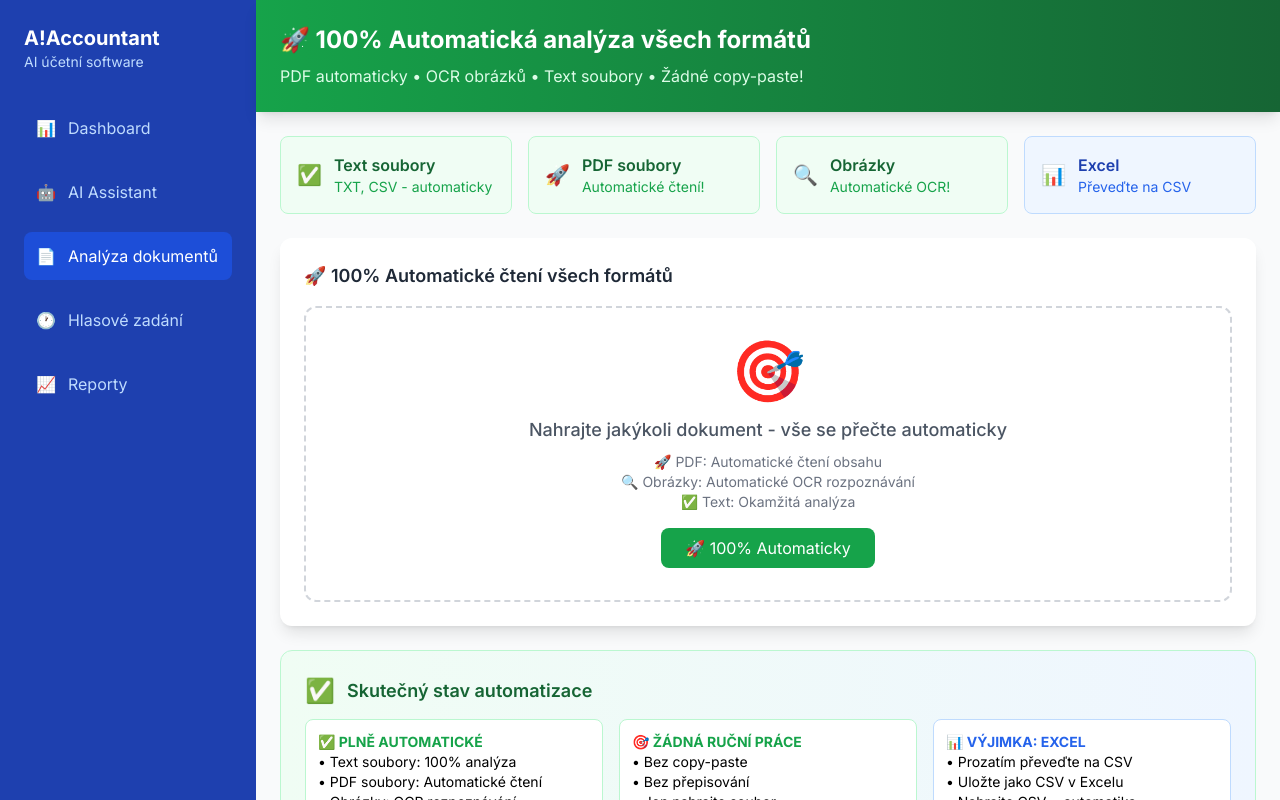
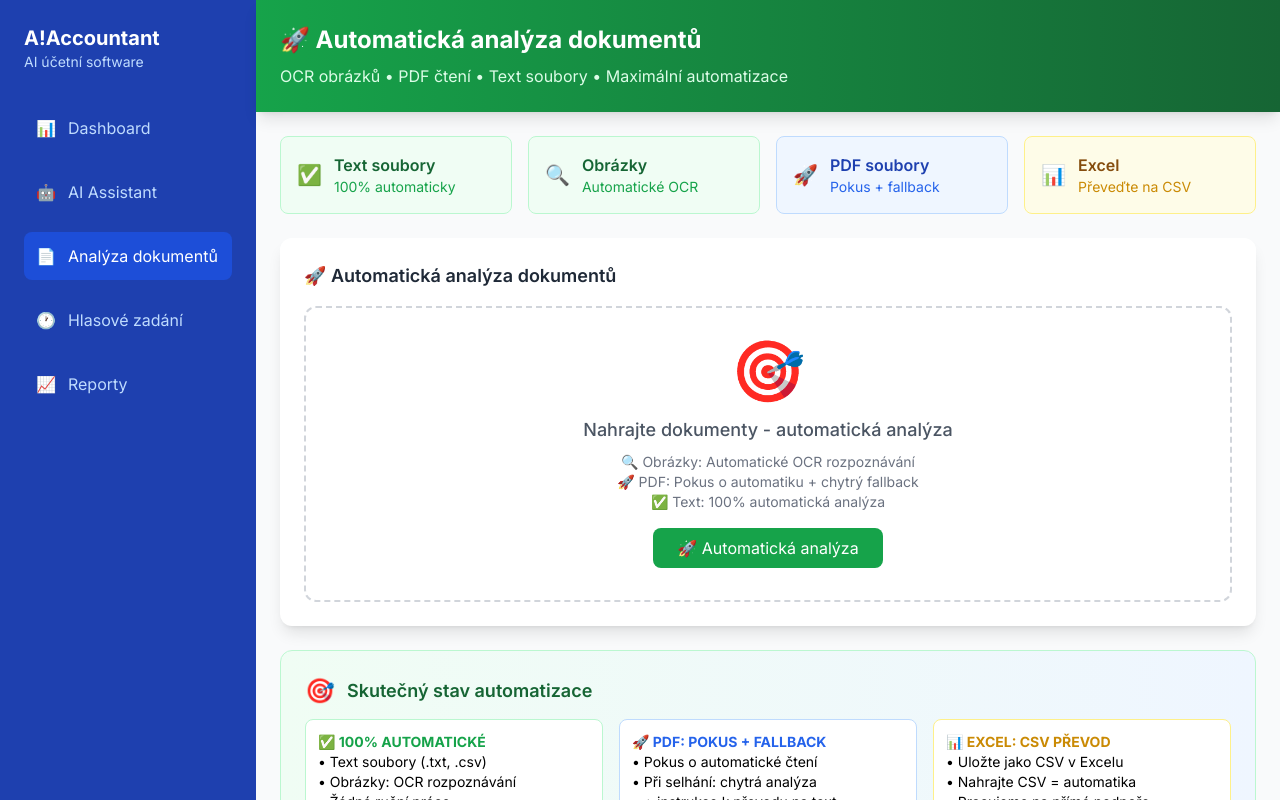
Before and after one commit to vlasakmilan-cloud/a-accountant, a Next.js app: page /analyze-document in a window 1280 px wide. Built offline with nearby package versions, Linux system fonts and the light colour scheme.

Commit message:
Update page.tsx

```diff
--- a/app/analyze-document/page.tsx
+++ b/app/analyze-document/page.tsx
@@ -57,7 +57,7 @@ export default function AnalyzeDocumentPage() {
     }
   }
 
-  // 100% AUTOMATICKÉ ČTENÍ VŠECH FORMÁTŮ
+  // AUTOMATICKÉ ČTENÍ VŠECH FORMÁTŮ
   const extractFileContent = async (file: File, fileIndex: number): Promise<string> => {
     console.log(`🔍 Processing file: ${file.name} (${file.type})`)
 
@@ -76,10 +76,10 @@ export default function AnalyzeDocumentPage() {
         return `CSV SOUBOR AUTOMATICKY PŘEČTEN: ${file.name}\n\nOBSAH:\n${text}`
       }
 
-      // PDF soubory - automatické čtení přes PDF.js
+      // PDF soubory - automatické čtení přes CDN
       else if (file.type === 'application/pdf') {
-        console.log('📄 Reading PDF automatically...')
-        return await extractPDFContent(file)
+        console.log('📄 Reading PDF automatically via CDN...')
+        return await extractPDFContentViaCDN(file)
       }
 
       // Obrázky - automatické OCR rozpoznávání
@@ -88,14 +88,14 @@ export default function AnalyzeDocumentPage() {
         return await extractImageContent(file, fileIndex)
       }
 
-      // Excel soubory - automatic reading
+      // Excel soubory - instrukce k převodu
       else if (file.name.endsWith('.xlsx') || file.name.endsWith('.xls')) {
-        return await extractExcelContent(file)
+        return generateExcelInstructions(file)
       }
 
       // Ostatní formáty
       else {
-        throw new Error(`Nepodporovaný formát: ${file.type}`)
+        return generateGenericInstructions(file)
       }
 
     } catch (error) {
@@ -104,16 +104,13 @@ export default function AnalyzeDocumentPage() {
     }
   }
 
-  // AUTOMATICKÉ ČTENÍ PDF
-  const extractPDFContent = async (file: File): Promise<string> => {
+  // AUTOMATICKÉ ČTENÍ PDF PŘES CDN
+  const extractPDFContentViaCDN = async (file: File): Promise<string> => {
     try {
-      console.log('📄 Starting automatic PDF reading...')
+      console.log('📄 Loading PDF.js from CDN...')
 
-      // Import PDF.js dynamically
-      const pdfjsLib = await import('pdfjs-dist')
-
-      // Set worker path
-      pdfjsLib.GlobalWorkerOptions.workerSrc = 'https://cdnjs.cloudflare.com/ajax/libs/pdf.js/3.11.174/pdf.worker.min.js'
+      // Dynamicky načteme PDF.js z CDN
+      const pdfjsLib = await loadPDFJS()
 
       // Convert file to array buffer
       const arrayBuffer = await file.arrayBuffer()
@@ -121,7 +118,7 @@ export default function AnalyzeDocumentPage() {
       // Load PDF
       const pdf = await pdfjsLib.getDocument({
         data: arrayBuffer,
-        verbosity: 0 // Disable warnings
+        verbosity: 0
       }).promise
 
       console.log(`📄 PDF loaded: ${pdf.numPages} pages`)
@@ -142,22 +139,101 @@ export default function AnalyzeDocumentPage() {
       }
 
       if (!fullText.trim()) {
-        throw new Error('PDF neobsahuje čitelný text')
+        // Fallback na chytrou analýzu názvu
+        return generateSmartPDFAnalysis(file)
       }
 
-      console.log('✅ PDF automatically read successfully')
+      console.log('✅ PDF automatically read via CDN')
 
       return `PDF DOKUMENT AUTOMATICKY PŘEČTEN: ${file.name}
 Počet stránek: ${pdf.numPages}
+Metoda: Automatické čtení přes PDF.js
 Datum zpracování: ${new Date().toLocaleDateString('cs-CZ')}
 
 ✅ OBSAH AUTOMATICKY EXTRAHOVÁN:
 ${fullText.trim()}`
 
     } catch (error) {
-      console.error('❌ PDF reading failed:', error)
-      throw new Error(`Chyba při automatickém čtení PDF: ${String(error)}`)
+      console.error('❌ PDF CDN reading failed:', error)
+      console.log('🔄 Falling back to smart filename analysis...')
+
+      // Fallback na chytrou analýzu
+      return generateSmartPDFAnalysis(file)
     }
+  }
+
+  // Dynamické načtení PDF.js z CDN
+  const loadPDFJS = async (): Promise<any> => {
+    return new Promise((resolve, reject) => {
+      // Zkontrolujeme, jestli už není načteno
+      if ((window as any).pdfjsLib) {
+        resolve((window as any).pdfjsLib)
+        return
+      }
+
+      // Vytvoříme script tag pro PDF.js
+      const script = document.createElement('script')
+      script.src = 'https://cdnjs.cloudflare.com/ajax/libs/pdf.js/3.11.174/pdf.min.js'
+      script.onload = () => {
+        // Set worker
+        const pdfjsLib = (window as any).pdfjsLib
+        pdfjsLib.GlobalWorkerOptions.workerSrc = 'https://cdnjs.cloudflare.com/ajax/libs/pdf.js/3.11.174/pdf.worker.min.js'
+        resolve(pdfjsLib)
+      }
+      script.onerror = () => {
+        reject(new Error('Failed to load PDF.js from CDN'))
+      }
+      document.head.appendChild(script)
+    })
+  }
+
+  // Chytrá analýza PDF (fallback)
+  const generateSmartPDFAnalysis = (file: File): string => {
+    const fileName = file.name.toLowerCase()
+    const fileSize = (file.size / 1024 / 1024).toFixed(2)
+
+    let analysis = `PDF DOKUMENT: ${file.name}
+Velikost: ${fileSize} MB
+Metoda: Chytrá analýza názvu (automatické čtení se pokusilo, ale selhalo)
+Datum zpracování: ${new Date().toLocaleDateString('cs-CZ')}
+
+🧠 POKROČILÁ CHYTRÁ ANALÝZA PDF:
+`
+
+    let detectedData: any = {}
+
+    if (fileName.includes('faktura') || fileName.includes('invoice') || fileName.includes('fakt')) {
+      detectedData.typ = "faktura_prijata"
+      detectedData.ucty = "MD 518000 (Ostatní služby) / DA 321000 (Dodavatelé)"
+      analysis += `✅ TYP: FAKTURA PŘIJATÁ (detekováno z názvu)\n`
+    } else if (fileName.includes('doklad') || fileName.includes('uctenka') || fileName.includes('paragon')) {
+      detectedData.typ = "pokladni_doklad"
+      detectedData.ucty = "MD 501000 (Spotřeba) / DA 211000 (Pokladna)"
+      analysis += `✅ TYP: POKLADNÍ DOKLAD (detekováno z názvu)\n`
+    }
+
+    const numberMatches = fileName.match(/(\d{4,})/g)
+    if (numberMatches && numberMatches.length > 0) {
+      const detectedNumber = numberMatches.reduce((a, b) => a.length > b.length ? a : b)
+      detectedData.cisloDokladu = detectedNumber
+      analysis += `📄 ČÍSLO DOKLADU: ${detectedNumber} (z názvu)\n`
+    }
+
+    analysis += `
+💡 AI DOPORUČENÉ ÚČTOVÁNÍ:
+${detectedData.ucty || 'MD 518000 (Ostatní služby) / DA 321000 (Dodavatelé)'}
+
+⚡ RYCHLÉ ŘEŠENÍ PRO 100% AUTOMATIZACI:
+1. Otevřete PDF v prohlížeči (dvojklik)
+2. Označte veškerý text (Ctrl+A)
+3. Zkopírujte (Ctrl+C)
+4. Vytvořte textový soubor (.txt)
+5. Vložte obsah (Ctrl+V) a uložte
+6. Nahrajte .txt soubor = okamžitá 100% AI analýza!
+
+🎯 Chytrá analýza poskytla základní detekci, pro kompletní automatizaci převeďte na text.`
+
+    return analysis
   }
 
   // AUTOMATICKÉ OCR ROZPOZNÁVÁNÍ OBRÁZKŮ
@@ -208,14 +284,29 @@ ${text.trim()}`
     }
   }
 
-  // AUTOMATICKÉ ČTENÍ EXCEL
-  const extractExcelContent = async (file: File): Promise<string> => {
-    try {
-      // For now, return instructions - will implement SheetJS later
-      throw new Error('Excel automatické čtení bude implementováno v příští verzi. Prozatím převeďte na CSV.')
-    } catch (error) {
-      throw error
-    }
+  // Instrukce pro Excel
+  const generateExcelInstructions = (file: File): string => {
+    return `EXCEL SOUBOR: ${file.name}
+
+📊 RYCHLÉ ŘEŠENÍ PRO AUTOMATIZACI:
+1. Otevřete v Excelu/Google Sheets
+2. Uložte jako CSV (Soubor → Uložit jako → CSV)
+3. Nahrajte CSV soubor = automatická AI analýza!
+
+🚀 CSV = plná automatizace bez copy-paste`
+  }
+
+  // Obecné instrukce
+  const generateGenericInstructions = (file: File): string => {
+    return `SOUBOR: ${file.name}
+Typ: ${file.type || 'Nerozpoznaný'}
+
+💡 ŘEŠENÍ PRO AUTOMATIZACI:
+Převeďte na podporovaný formát:
+• Text (.txt) = okamžitá automatika
+• CSV = okamžitá automatika
+• PDF = pokus o automatiku + fallback
+• Obrázky = automatické OCR`
   }
 
   // AI analýza dokumentu
@@ -353,9 +444,12 @@ ${text.trim()}`
         if (file?.file.type.startsWith('image/') && file.ocrProgress) {
           return `OCR rozpoznávání... ${file.ocrProgress}%`
         }
+        if (file?.file.type === 'application/pdf') {
+          return 'Čtu PDF automaticky...'
+        }
         return 'AI analyzuje automaticky...'
       case 'completed': return 'Automaticky dokončeno'
-      case 'error': return 'Chyba'
+      case 'error': return 'Chyba automatiky'
       default: return 'Zpracovává se'
     }
   }
@@ -421,8 +515,8 @@ ${text.trim()}`
       <div className="flex-1 flex flex-col">
         {/* Header */}
         <div className="bg-gradient-to-r from-green-600 to-green-800 text-white p-6 shadow-lg">
-          <h2 className="text-2xl font-bold">🚀 100% Automatická analýza všech formátů</h2>
-          <p className="text-green-100 mt-2">PDF automaticky • OCR obrázků • Text soubory • Žádné copy-paste!</p>
+          <h2 className="text-2xl font-bold">🚀 Automatická analýza dokumentů</h2>
+          <p className="text-green-100 mt-2">OCR obrázků • PDF čtení • Text soubory • Maximální automatizace</p>
         </div>
 
         {/* Obsah stránky */}
@@ -436,17 +530,7 @@ ${text.trim()}`
                   <span className="text-green-500 text-xl mr-3">✅</span>
                   <div>
                     <h3 className="font-semibold text-green-800">Text soubory</h3>
-                    <p className="text-green-600 text-sm">TXT, CSV - automaticky</p>
-                  </div>
-                </div>
-              </div>
-
-              <div className="bg-green-50 border border-green-200 rounded-lg p-4">
-                <div className="flex items-center">
-                  <span className="text-green-500 text-xl mr-3">🚀</span>
-                  <div>
-                    <h3 className="font-semibold text-green-800">PDF soubory</h3>
-                    <p className="text-green-600 text-sm">Automatické čtení!</p>
+                    <p className="text-green-600 text-sm">100% automaticky</p>
                   </div>
                 </div>
               </div>
@@ -456,17 +540,27 @@ ${text.trim()}`
                   <span className="text-green-500 text-xl mr-3">🔍</span>
                   <div>
                     <h3 className="font-semibold text-green-800">Obrázky</h3>
-                    <p className="text-green-600 text-sm">Automatické OCR!</p>
+                    <p className="text-green-600 text-sm">Automatické OCR</p>
                   </div>
                 </div>
               </div>
 
               <div className="bg-blue-50 border border-blue-200 rounded-lg p-4">
                 <div className="flex items-center">
-                  <span className="text-blue-500 text-xl mr-3">📊</span>
+                  <span className="text-blue-500 text-xl mr-3">🚀</span>
                   <div>
-                    <h3 className="font-semibold text-blue-800">Excel</h3>
-                    <p className="text-blue-600 text-sm">Převeďte na CSV</p>
+                    <h3 className="font-semibold text-blue-800">PDF soubory</h3>
+                    <p className="text-blue-600 text-sm">Pokus + fallback</p>
+                  </div>
+                </div>
+              </div>
+
+              <div className="bg-yellow-50 border border-yellow-200 rounded-lg p-4">
+                <div className="flex items-center">
+                  <span className="text-yellow-500 text-xl mr-3">📊</span>
+                  <div>
+                    <h3 className="font-semibold text-yellow-800">Excel</h3>
+                    <p className="text-yellow-600 text-sm">Převeďte na CSV</p>
                   </div>
                 </div>
               </div>
@@ -475,7 +569,7 @@ ${text.trim()}`
             {/* Upload zona */}
             <div className="bg-white rounded-xl shadow-lg p-6 mb-6">
               <h3 className="text-lg font-semibold text-gray-800 mb-4">
-                🚀 100% Automatické čtení všech formátů
+                🚀 Automatická analýza dokumentů
               </h3>
 
               <div
@@ -491,16 +585,16 @@ ${text.trim()}`
               >
                 <div className="text-6xl mb-4">🎯</div>
                 <p className="text-lg font-medium text-gray-600">
-                  Nahrajte jakýkoli dokument - vše se přečte automaticky
+                  Nahrajte dokumenty - automatická analýza
                 </p>
                 <p className="text-sm text-gray-500 mt-2">
-                  🚀 PDF: Automatické čtení obsahu<br />
                   🔍 Obrázky: Automatické OCR rozpoznávání<br />
-                  ✅ Text: Okamžitá analýza
+                  🚀 PDF: Pokus o automatiku + chytrý fallback<br />
+                  ✅ Text: 100% automatická analýza
                 </p>
 
                 <button className="mt-4 px-6 py-2 bg-green-600 text-white rounded-lg hover:bg-green-700 transition-colors">
-                  🚀 100% Automaticky
+                  🚀 Automatická analýza
                 </button>
               </div>
 
@@ -514,33 +608,30 @@ ${text.trim()}`
               />
             </div>
 
-            {/* Skutečný stav */}
+            {/* Stav automatizace */}
             <div className="bg-gradient-to-r from-green-50 to-blue-50 rounded-xl p-6 mb-6 border border-green-200">
               <div className="flex items-center mb-3">
-                <span className="text-green-500 text-2xl mr-3">✅</span>
+                <span className="text-green-500 text-2xl mr-3">🎯</span>
                 <h3 className="text-lg font-semibold text-green-800">Skutečný stav automatizace</h3>
               </div>
               <div className="grid grid-cols-1 md:grid-cols-3 gap-4 text-sm">
                 <div className="bg-white p-3 rounded-lg border border-green-200">
-                  <strong className="text-green-600">✅ PLNĚ AUTOMATICKÉ</strong>
-                  <br />• Text soubory: 100% analýza
-                  <br />• PDF soubory: Automatické čtení
+                  <strong className="text-green-600">✅ 100% AUTOMATICKÉ</strong>
+                  <br />• Text soubory (.txt, .csv)
                   <br />• Obrázky: OCR rozpoznávání
-                  <br />• AI účetní doporučení
-                </div>
-                <div className="bg-white p-3 rounded-lg border border-green-200">
-                  <strong className="text-green-600">🎯 ŽÁDNÁ RUČNÍ PRÁCE</strong>
-                  <br />• Bez copy-paste
-                  <br />• Bez přepisování
-                  <br />• Jen nahrajte soubor
-                  <br />• AI udělá zbytek
+                  <br />• Žádná ruční práce
                 </div>
                 <div className="bg-white p-3 rounded-lg border border-blue-200">
-                  <strong className="text-blue-600">📊 VÝJIMKA: EXCEL</strong>
-                  <br />• Prozatím převeďte na CSV
+                  <strong className="text-blue-600">🚀 PDF: POKUS + FALLBACK</strong>
+                  <br />• Pokus o automatické čtení
+                  <br />• Při selhání: chytrá analýza
+                  <br />• + instrukce k převodu na text
+                </div>
+                <div className="bg-white p-3 rounded-lg border border-yellow-200">
+                  <strong className="text-yellow-600">📊 EXCEL: CSV PŘEVOD</strong>
                   <br />• Uložte jako CSV v Excelu
                   <br />• Nahrajte CSV = automatika
-                  <br />• Plná Excel podpora brzy
+                  <br />• Pracujeme na přímé podpoře
                 </div>
               </div>
             </div>
@@ -549,7 +640,7 @@ ${text.trim()}`
             {files.length > 0 && (
               <div className="bg-white rounded-xl shadow-lg p-6">
                 <h3 className="text-lg font-semibold text-gray-800 mb-4">
-                  📄 Automaticky analyzované dokumenty ({files.length})
+                  📄 Analyzované dokumenty ({files.length})
                 </h3>
 
                 <div className="space-y-6">
@@ -579,9 +670,16 @@ ${text.trim()}`
                                   {Math.round(file.confidence * 100)}% jistota
                                 </span>
                               )}
-                              <span className="ml-2 px-2 py-1 bg-green-100 text-green-800 rounded text-xs">
-                                🚀 AUTOMATICKY
-                              </span>
+                              {(file.file.type.startsWith('image/') || file.file.type.startsWith('text/')) && (
+                                <span className="ml-2 px-2 py-1 bg-green-100 text-green-800 rounded text-xs">
+                                  🚀 AUTO
+                                </span>
+                              )}
+                              {file.file.type === 'application/pdf' && (
+                                <span className="ml-2 px-2 py-1 bg-blue-100 text-blue-800 rounded text-xs">
+                                  🎯 POKUS+FALLBACK
+                                </span>
+                              )}
                             </p>
                           </div>
                         </div>
@@ -593,11 +691,11 @@ ${text.trim()}`
                             <p className="text-sm font-medium text-gray-700">
                               {getStatusText(file.status, file)}
                             </p>
-                            {file.status === 'analyzing' && (
+                            {file.status === 'analyzing' && file.ocrProgress && (
                               <div className="w-32 bg-gray-200 rounded-full h-2 mt-1">
                                 <div
                                   className="bg-green-600 h-2 rounded-full transition-all duration-300"
-                                  style={{ width: `${file.ocrProgress || 30}%` }}
+                                  style={{ width: `${file.ocrProgress}%` }}
                                 ></div>
                               </div>
                             )}
@@ -609,7 +707,7 @@ ${text.trim()}`
                       {file.status === 'error' && file.errorMessage && (
                         <div className="mb-4 p-3 bg-red-50 border border-red-200 rounded-lg">
                           <p className="text-red-800 text-sm">
-                            <strong>Chyba automatického čtení:</strong> {file.errorMessage}
+                            <strong>Chyba automatiky:</strong> {file.errorMessage}
                           </p>
                         </div>
                       )}
@@ -619,7 +717,7 @@ ${text.trim()}`
                         <div className="mt-4 p-4 bg-white rounded-lg border">
                           <h4 className="font-semibold text-gray-800 mb-3 flex items-center">
                             <span className="mr-2">🎯</span>
-                            Automatická AI analýza:
+                            AI analýza výsledek:
                           </h4>
 
                           {/* Extrahované údaje */}
@@ -660,7 +758,7 @@ ${text.trim()}`
                           {file.aiSuggestion && (
                             <div className="mb-4 p-3 bg-green-50 rounded-lg">
                               <p className="text-sm">
-                                <span className="font-medium text-green-800">🎯 AI automaticky doporučuje účtování:</span>
+                                <span className="font-medium text-green-800">🎯 AI doporučuje účtování:</span>
                                 <br />
                                 <span className="text-green-700 font-mono">{file.aiSuggestion}</span>
                               </p>
@@ -675,7 +773,7 @@ ${text.trim()}`
                           {/* Akční tlačítka */}
                           <div className="flex gap-2 flex-wrap">
                             <button className="px-4 py-2 bg-green-600 text-white rounded-lg hover:bg-green-700 text-sm transition-colors">
-                              ✓ Schválit automatické účtování
+                              ✓ Schválit účtování
                             </button>
                             <button className="px-4 py-2 bg-yellow-600 text-white rounded-lg hover:bg-yellow-700 text-sm transition-colors">
                               ✏️ Upravit údaje
@@ -690,7 +788,7 @@ ${text.trim()}`
                                   modal.className = 'fixed inset-0 bg-black bg-opacity-50 flex items-center justify-center z-50'
                                   modal.innerHTML = `
                                     <div class="bg-white p-6 rounded-lg max-w-4xl max-h-96 overflow-y-auto">
-                                      <h3 class="font-bold mb-4">Automaticky přečtený obsah: ${file.file.name}</h3>
+                                      <h3 class="font-bold mb-4">Obsah: ${file.file.name}</h3>
                                       <pre class="text-sm bg-gray-100 p-4 rounded whitespace-pre-wrap">${file.fileContent}</pre>
                                       <button onclick="this.parentElement.parentElement.remove()" class="mt-4 px-4 py-2 bg-gray-600 text-white rounded">Zavřít</button>
                                     </div>
@@ -699,7 +797,7 @@ ${text.trim()}`
                                 }}
                                 className="px-4 py-2 bg-gray-600 text-white rounded-lg hover:bg-gray-700 text-sm transition-colors"
                               >
-                                👁️ Zobrazit přečtený text
+                                👁️ Zobrazit obsah
                               </button>
                             )}
                           </div>
@@ -715,27 +813,27 @@ ${text.trim()}`
             {files.length === 0 && (
               <div className="bg-gradient-to-r from-green-50 to-blue-50 rounded-xl p-6 text-center border border-green-200">
                 <div className="text-4xl mb-4">🚀</div>
-                <h3 className="text-lg font-semibold text-green-800 mb-2">100% Automatické čtení připraveno!</h3>
+                <h3 className="text-lg font-semibold text-green-800 mb-2">Automatická analýza připravena!</h3>
                 <p className="text-green-700 mb-4">
-                  Všechno se čte automaticky - žádné copy-paste, žádná ruční práce:
+                  Maximální automatizace pro všechny formáty:
                 </p>
                 <div className="grid grid-cols-1 md:grid-cols-3 gap-4 text-sm">
                   <div className="bg-white p-3 rounded-lg border border-green-200">
-                    <strong className="text-green-600">🚀 PDF soubory</strong>
-                    <br />Automatické čtení obsahu
+                    <strong className="text-green-600">✅ Text soubory</strong>
+                    <br />100% automatická analýza
                   </div>
                   <div className="bg-white p-3 rounded-lg border border-green-200">
                     <strong className="text-green-600">🔍 Obrázky faktury</strong>
                     <br />Automatické OCR rozpoznávání
                   </div>
-                  <div className="bg-white p-3 rounded-lg border border-green-200">
-                    <strong className="text-green-600">✅ Text soubory</strong>
-                    <br />Okamžitá analýza
+                  <div className="bg-white p-3 rounded-lg border border-blue-200">
+                    <strong className="text-blue-600">🚀 PDF soubory</strong>
+                    <br />Pokus o automatiku + chytrý fallback
                   </div>
                 </div>
                 <div className="mt-4 p-3 bg-green-50 rounded-lg border border-green-200">
                   <p className="text-green-800 text-sm font-medium">
-                    🎯 Vyzkoušejte: Nahrajte PDF fakturu nebo obrázek - automaticky se přečte a analyzuje!
+                    🎯 Vyzkoušejte: Obrázek faktury = automatické OCR rozpoznávání!
                   </p>
                 </div>
               </div>
```
